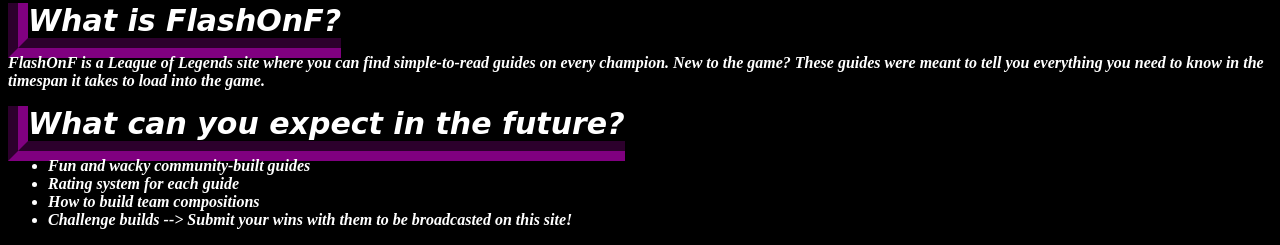
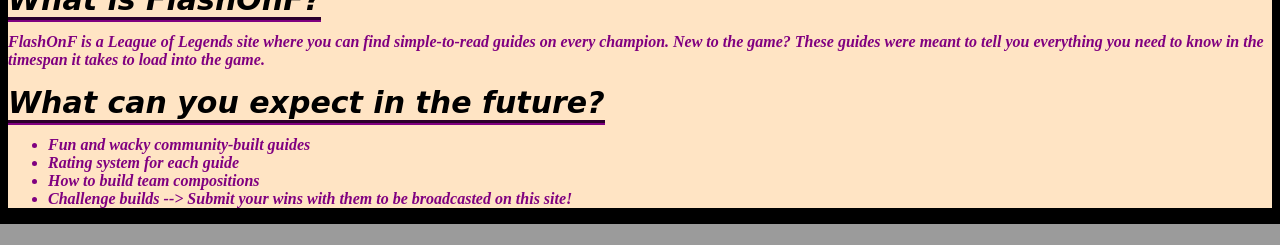
Before and after one commit to KWellesly/FlashLoL, a PHP site: the page made by HTML Backbone.html in a window 1280 px wide. Shown: the part 914-1159 px from the top of the page. After the commit the page ends 1138 px from the top, so only its background shows below. Run offline with PHP 8.4, Linux system fonts and the light colour scheme.

Commit message:
Update style.css
Updated style.css for HTML Backbone for the homepage.

```diff
--- a/style.css
+++ b/style.css
@@ -3,9 +3,7 @@
 body
 {
     background-color: black;
-    <!--
-    background-size: 50% auto;
-    //-->
+
 
     background-repeat: no-repeat;
 }
@@ -18,6 +16,10 @@ h1
     font-weight: 900;
 
 }
+div
+{
+  background-color:  bisque;
+}
 
 h2
 {
@@ -29,14 +31,23 @@ h2
 p
 {
 
-    color: white;
+    color: purple;
 
 
 }
 h3
 {
-  color: white;
+  font-size: 30px;
+  color: black;
   font-family: "Brittanic Bold", cursive;
+  /*text-decoration: underline;*/
+  border-bottom-style: groove;
+  display:inline;
+  border-color: purple;
+  border-width: 5px;
+
+
+  /*
   border-left-style: groove;
   border-bottom-style: groove;
   display:inline;
@@ -44,8 +55,39 @@ h3
   border-color: purple;
   border-width: 20px;
   font-size: 30px;
+  */
 }
 ul
 {
-    color:white;
+    color: purple;
 }
+
+form
+{
+  float: right;
+  width: 300px;
+
+  padding: 7px;
+  color: white;
+
+
+
+
+
+
+}
+#submit
+{
+  padding: 7px;
+  background: #6de624;
+  border: 1px solid #6de624;
+  color: white;
+
+
+
+}
+#submit:hover
+{
+    background: #333;
+    transition: all 0.40s;
+}
```
